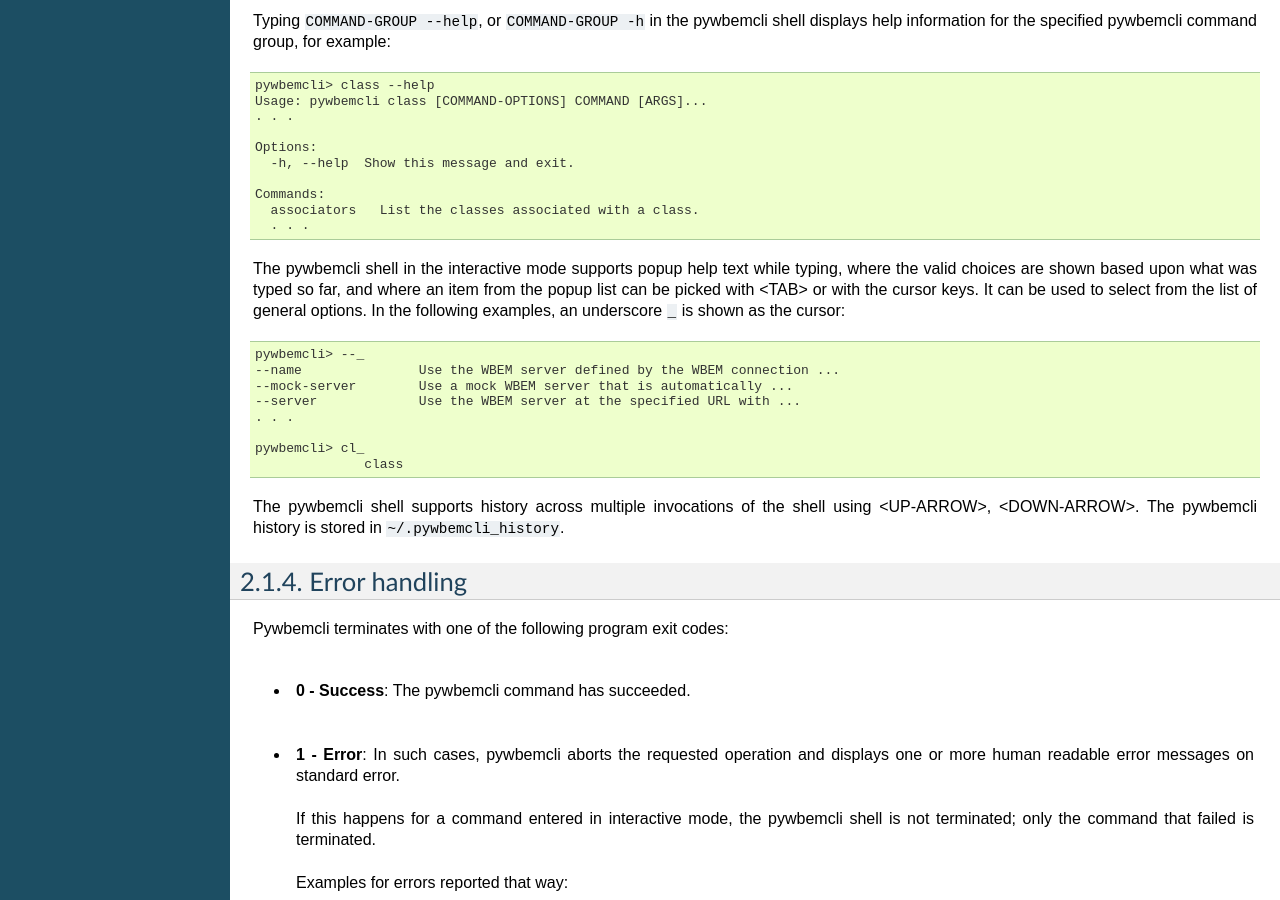
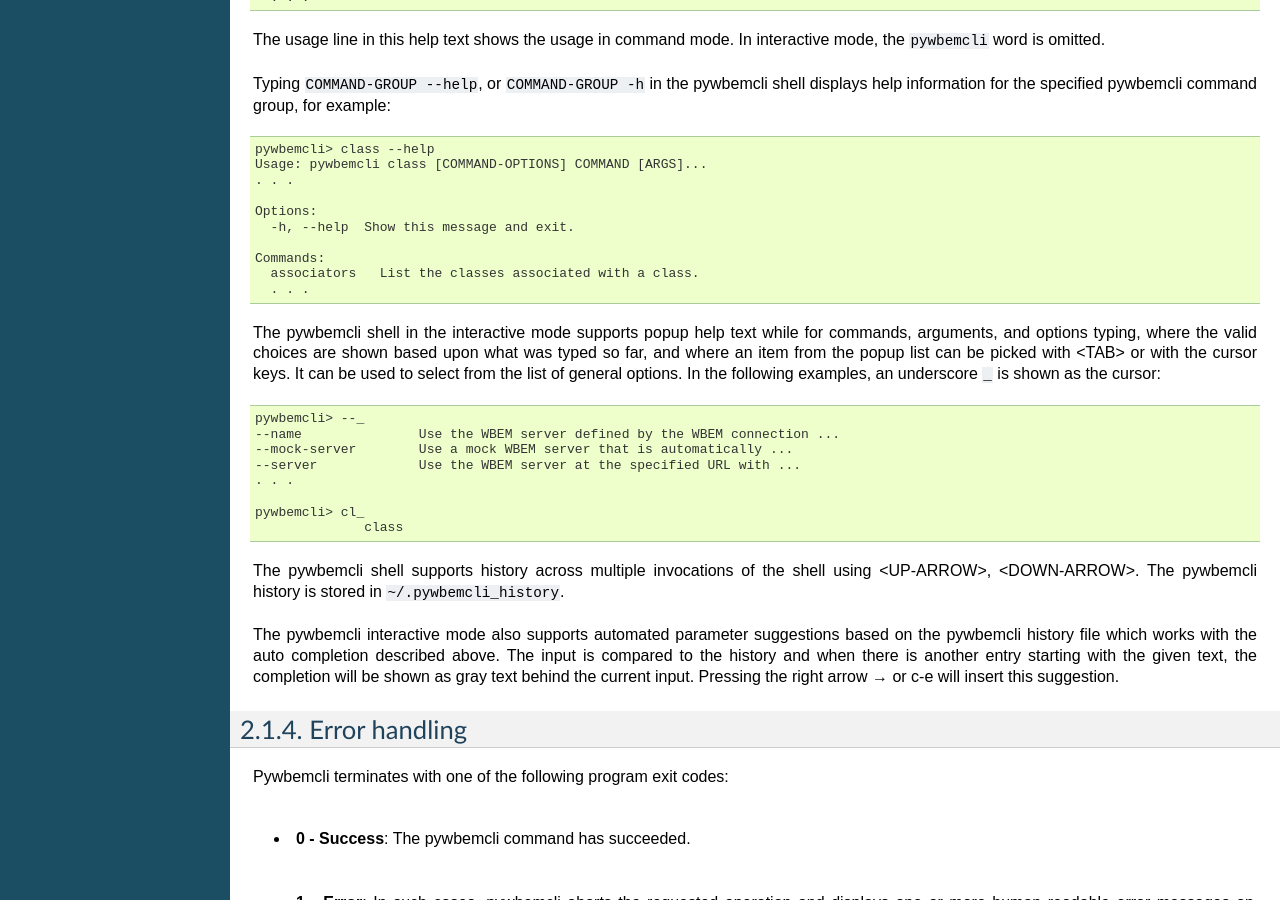
Before and after one commit to pywbem/pywbemtools, a Sphinx documentation site: the page built from docs/pywbemcli/cmdlineinterface.rst, in a window 1280 px wide and 900 px high, scrolled down 3340 px. Built offline with Sphinx 7.4.7, drawn with Linux system fonts in a browser that asks for light colours; the version number could not be read and is left out; some of the changed text lies outside the part shown.

Commit message:
Add autosuggest prompt toolkit extension
This adds a component of prompt-toolkit, the autosuggestion module.
This module gathers information from the file history to augment the
suggestions for parameters in the repl mode.

This pr changes:

1. pywbemcli.py to add the capability.

2. config.py to add a flag to enable or disable this capability.

3. Documentation to describe the capability.

There were no tests added.

```diff
--- a/docs/changes.rst
+++ b/docs/changes.rst
@@ -47,6 +47,12 @@
   original form using, WBEMURI is error prone with quote marks.
   (see issue #390)
 
+* Add prompt-toolkit auto-suggest.  This extends the command completion
+  capability in the repl mode (interactive mode) to make suggestions on
+  command line input based on the history file.  Usually auto-suggest completion
+  will be shown as gray text behind the current input. Auto-suggest is not
+  available in command line mode.
+
 **Cleanup:**
 
 * Test: Enabled Python warning suppression for PendingDeprecationWarning
--- a/docs/pywbemcli/cmdlineinterface.rst
+++ b/docs/pywbemcli/cmdlineinterface.rst
@@ -56,6 +56,15 @@
 the MOF output format. The option ``--output-format`` is a general option
 and ``--namespace`` is a command option.
 
+.. index::
+   single: tab-completion
+   single: auto-completion
+   single: auto-suggestion
+
+Pywbemcli supports several modes of tab-completion, auto-completion suggestions
+and depending on whether it is in command or interactive mode. This is detailed
+in the following sections.
+
 
 .. _`Modes of operation`:
 
@@ -93,6 +102,10 @@
     Enter password: <password>
     . . .
     <Returns MOF for the enumerated classes>
+
+.. index::
+   single: tab-completion
+   single: auto-completion
 
 In command mode, tab completion is also supported for some command shells, but
 must be enabled specifically for each shell.
@@ -251,8 +264,13 @@
       associators   List the classes associated with a class.
       . . .
 
+.. index::
+   single: tab-completion
+   single: auto-completion
+   single: auto-suggestion
+
 The pywbemcli shell in the interactive mode supports popup help text
-while typing, where the valid choices are shown based upon what was typed so
+while for commands, arguments, and options typing, where the valid choices are shown based upon what was typed so
 far, and where an item from the popup list can be picked with <TAB> or with the
 cursor keys. It can be used to select from the list of general options. In the
 following examples, an underscore ``_`` is shown as the cursor:
@@ -268,9 +286,22 @@
     pywbemcli> cl_
                   class
 
+.. index::
+   single: command history
+
 The pywbemcli shell supports history across multiple invocations of the shell
 using <UP-ARROW>, <DOWN-ARROW>.
 The pywbemcli history is stored in ``~/.pywbemcli_history``.
+
+.. index::
+   single: auto-suggestion
+
+The pywbemcli interactive mode also supports automated parameter suggestions based on
+the pywbemcli history file which works with the auto completion described
+above. The input is compared to the history and when there is another entry
+starting with the given text, the completion will be shown as gray text behind
+the current input. Pressing the right arrow → or c-e will insert this
+suggestion.
 
 
 .. _`Error handling`:
```
Also changed, not shown: 2 other files.
